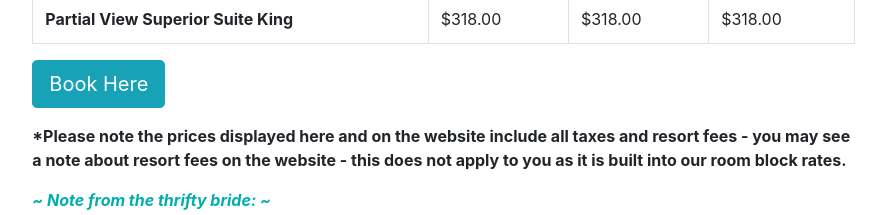
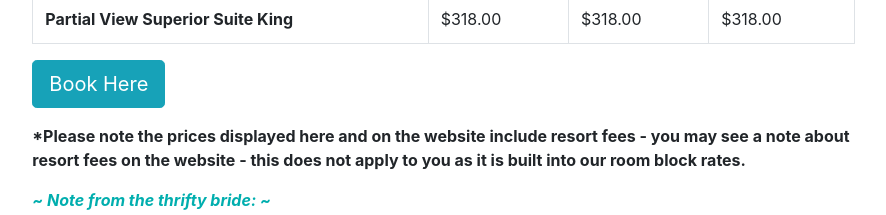
Before and after one commit to CrystalCodes01/brystalflwed, a React (Create React App) app in the folder brystalwed/: page /#/hotel in a window 1280 px wide. Shown: the part 1420-1635 px from the top of the page, without its empty margins (197-1083 px from the left). Built offline with nearby package versions, Linux system fonts and the light colour scheme.

Commit message:
remove note about tax - only resort fee included

```diff
--- a/brystalwed/src/hotel/Hotel.js
+++ b/brystalwed/src/hotel/Hotel.js
@@ -107,9 +107,8 @@ function Hotel() {
         <p>
           <b>
             *Please note the prices displayed here and on the website include
-            all taxes and resort fees - you may see a note about resort fees on
-            the website - this does not apply to you as it is built into our
-            room block rates.
+            resort fees - you may see a note about resort fees on the website -
+            this does not apply to you as it is built into our room block rates.
           </b>
         </p>
         <p className="top-1x bottom-1x">
```
